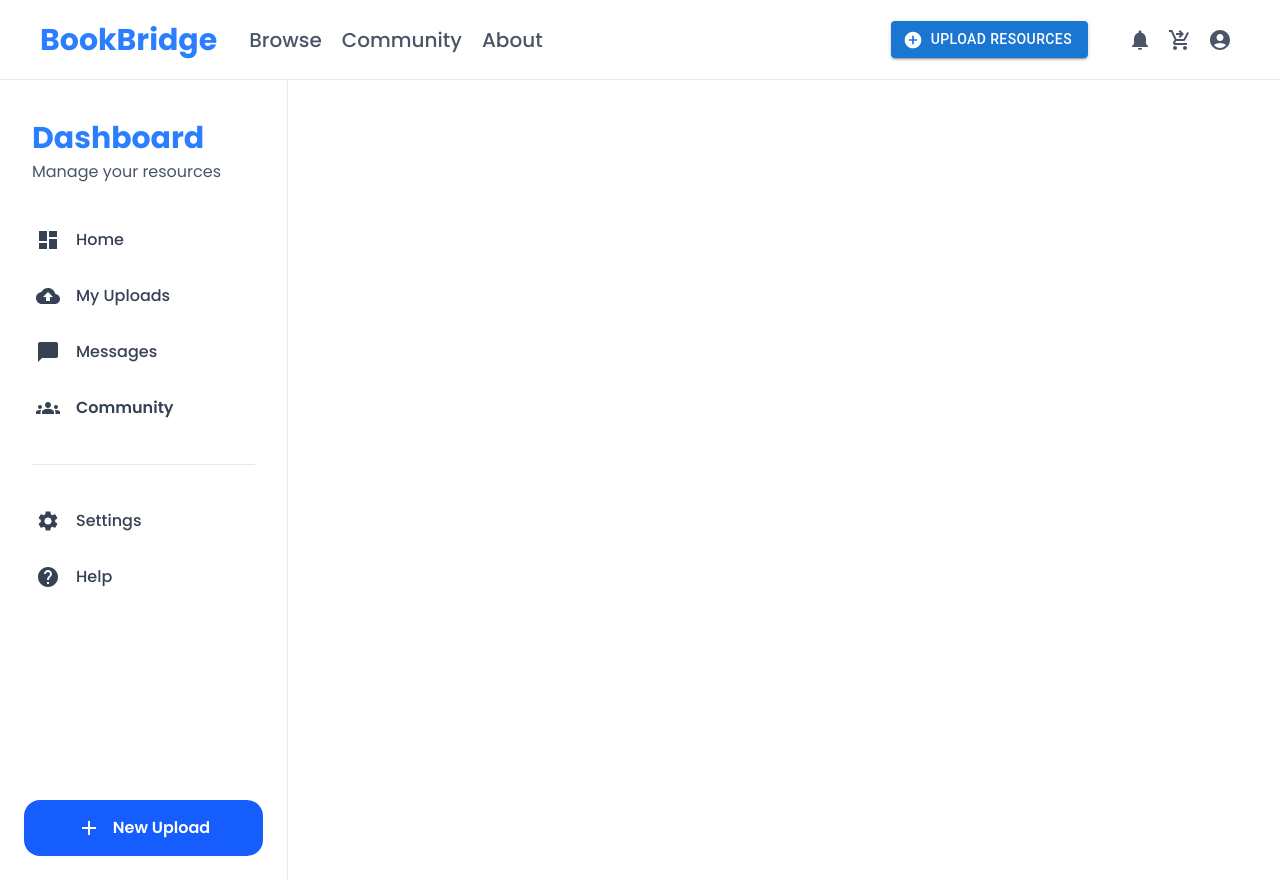
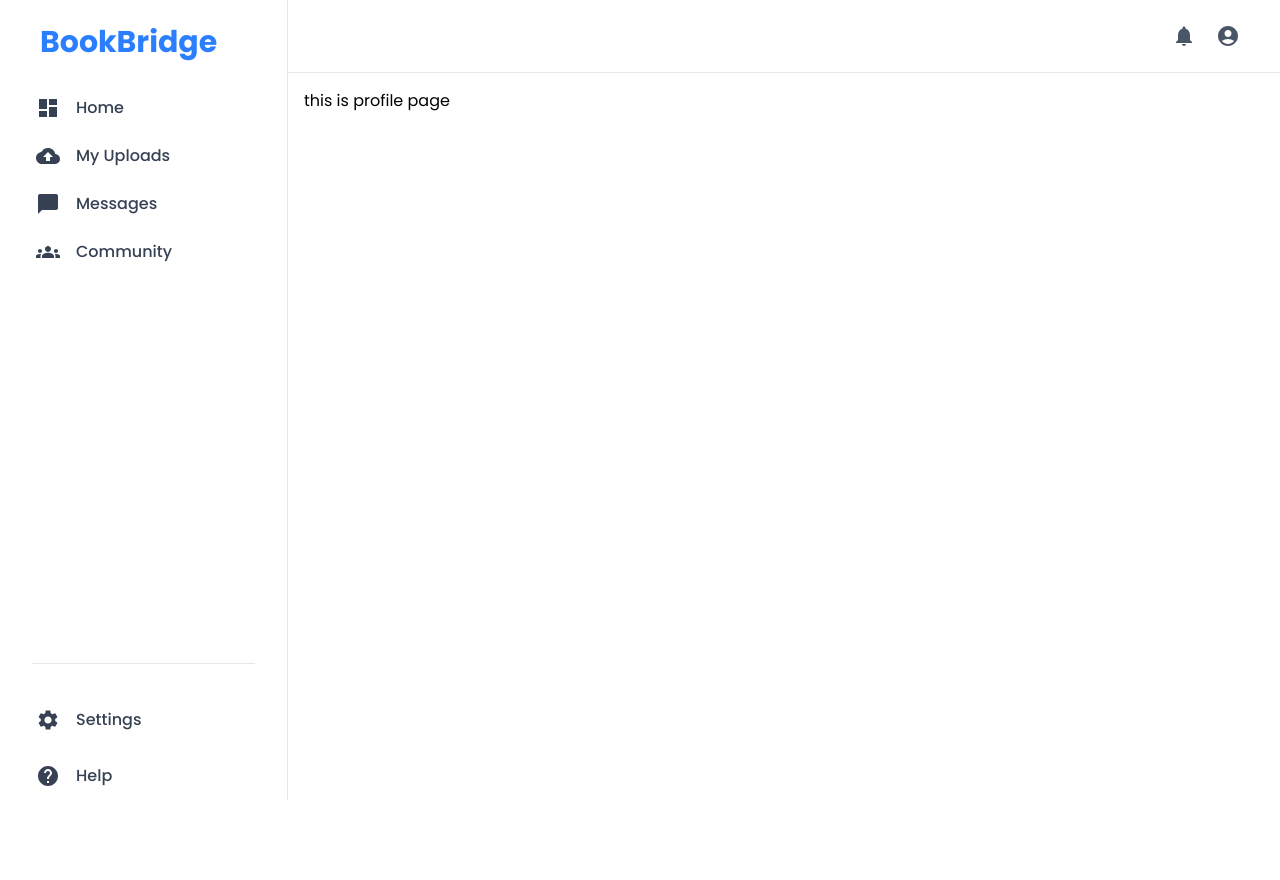
Before and after one commit to Mansij19/BOOK_BRIDGE_Frontend, a React (Vite) app: page /profile in a window 1280 px wide. After the commit the page ends 800 px from the top, so only its background shows below. Built offline with nearby package versions, Linux system fonts and the light colour scheme.

Commit message:
refactor: restructure UI components and implement new dashboard layout

```diff
--- /dev/null
+++ b/src/components/Layout/DashboardLayout.jsx
@@ -0,0 +1,18 @@
+import React from "react";
+import DashboardSideBar from "../UI/DashboardSideBar";
+import DashboardNavbar from "../UI/DashboardNavbar";
+import { Outlet } from "react-router-dom";
+
+const DashboardLayout = () => {
+  return (
+    <div className="w-full h-screen flex">
+      <DashboardSideBar />
+      <div className="flex flex-col w-[calc(100%-288px)]">
+        <DashboardNavbar />
+        <div className="w-full h-full p-4"><Outlet /></div>
+      </div>
+    </div>
+  );
+};
+
+export default DashboardLayout;
--- /dev/null
+++ b/src/components/UI/DashboardNavbar.jsx
@@ -0,0 +1,28 @@
+import NotificationsIcon from "@mui/icons-material/Notifications";
+import ShoppingCartCheckoutIcon from "@mui/icons-material/ShoppingCartCheckout";
+import AccountCircleIcon from "@mui/icons-material/AccountCircle";
+import AddCircleIcon from "@mui/icons-material/AddCircle";
+import { Button, IconButton, Typography } from "@mui/material";
+import { Link, useLocation, useNavigate } from "react-router-dom";
+import NavLinks from "./NavBar/component/NavLinks";
+function DashboardNavbar() {
+  const location = useLocation();
+  const pathName = location.pathname;
+
+  return (
+    <>
+      <nav className="w-full h-20 bg-white border-b border-gray-200 flex items-center justify-end px-10">
+        <div className="flex gap-5 justify-center items-center">
+          <div>
+            <NotificationsIcon className="text-gray-600 hover:text-blue-500 cursor-pointer" />
+          </div>
+          <div>
+            <AccountCircleIcon className="text-gray-600 hover:text-blue-500 cursor-pointer" />
+          </div>
+        </div>
+      </nav>
+    </>
+  );
+}
+
+export default DashboardNavbar;
--- /dev/null
+++ b/src/components/UI/DashboardSideBar.jsx
@@ -0,0 +1,61 @@
+import React from "react";
+import DashboardIcon from "@mui/icons-material/Dashboard";
+import CloudUploadIcon from "@mui/icons-material/CloudUpload";
+import ChatBubbleIcon from "@mui/icons-material/ChatBubble";
+import GroupsIcon from "@mui/icons-material/Groups";
+import SettingsIcon from "@mui/icons-material/Settings";
+import HelpIcon from "@mui/icons-material/Help";
+import IconButton from "@mui/material/IconButton";
+import AddIcon from "@mui/icons-material/Add";
+import { Link } from "react-router-dom";
+const DashboardSideBar = () => {
+  const sideItems = [
+    { to: "/profile", icon: <DashboardIcon />, label: "Home" },
+    { to: "/uploads", icon: <CloudUploadIcon />, label: "My Uploads" },
+    { to: "/messages", icon: <ChatBubbleIcon />, label: "Messages" },
+    { to: "/community", icon: <GroupsIcon />, label: "Community" },
+  ];
+
+  return (
+    <>
+      <aside className="w-72 h-screen border-r border-gray-200 bg-white flex flex-col items-center justify-between">
+        <div className="w-full">
+          <div className="text-3xl flex items-center gap-4 w-full px-5 py-3 font-bold text-blue-500">
+            <Link className="w-full flex items-center gap-4 px-5 py-3" to="/">
+              {" "}
+              BookBridge{" "}
+            </Link>
+          </div>
+
+          <div className="px-4 space-y-2">
+            {sideItems.map((item, index) => (
+              <Link to={item.to} key={index}>
+                <button className="flex items-center gap-4 w-full px-5 py-3 rounded-xl text-gray-700 hover:bg-gray-100 transition cursor-pointer">
+                  {item.icon}
+                  <span className="font-medium">{item.label}</span>
+                </button>
+              </Link>
+            ))}
+          </div>
+        </div>
+        <div className="w-full">
+          <div className="mx-8 my-8 border-t border-gray-200"></div>
+
+          <div className="px-4 space-y-2">
+            <button className="flex items-center gap-4 w-full px-5 py-3 rounded-xl text-gray-700 hover:bg-gray-100 transition cursor-pointer">
+              <SettingsIcon />
+              <span className="font-medium">Settings</span>
+            </button>
+
+            <button className="flex items-center gap-4 w-full px-5 py-3 rounded-xl text-gray-700 hover:bg-gray-100 transition cursor-pointer">
+              <HelpIcon />
+              <span className="font-medium">Help</span>
+            </button>
+          </div>
+        </div>
+      </aside>
+    </>
+  );
+};
+
+export default DashboardSideBar;
--- a/src/components/UI/NavBar/NavBar.jsx
+++ b/src/components/UI/NavBar/NavBar.jsx
@@ -2,9 +2,9 @@ import NotificationsIcon from "@mui/icons-material/Notifications";
 import ShoppingCartCheckoutIcon from "@mui/icons-material/ShoppingCartCheckout";
 import AccountCircleIcon from "@mui/icons-material/AccountCircle";
 import AddCircleIcon from "@mui/icons-material/AddCircle";
-import NavLinks from "./component/NavLinks";
 import { Button, IconButton, Typography } from "@mui/material";
 import { Link, useLocation, useNavigate } from "react-router-dom";
+import NavLinks from "./component/NavLinks";
 function Navbar() {
   const location = useLocation();
   const pathName = location.pathname;
--- a/src/components/UI/NavBar/ProfilePageSideBar.jsx
+++ /dev/null
@@ -1,78 +0,0 @@
-import React from 'react'
-import DashboardIcon from '@mui/icons-material/Dashboard';
-import CloudUploadIcon from '@mui/icons-material/CloudUpload';
-import ChatBubbleIcon from '@mui/icons-material/ChatBubble';
-import GroupsIcon from '@mui/icons-material/Groups';
-import SettingsIcon from '@mui/icons-material/Settings';
-import HelpIcon from '@mui/icons-material/Help';
-import IconButton from "@mui/material/IconButton";
-import AddIcon from '@mui/icons-material/Add';
-// import NavBar from '../components/UI/NavBar/NavBar';
-import NavBar from "./NavBar";
-const SideBar = () => {
-  return (
-    <>
-    <NavBar />
-    <aside className="w-72 min-h-screen border-r border-gray-200 bg-white flex flex-col justify-between">
-      {/* Top */}
-      <div>
-        {/* Heading */}
-        <div className="px-8 pt-10 pb-8">
-          <h2 className="text-3xl font-bold text-blue-500">Dashboard</h2>
-          <p className="text-gray-600 mt-1">Manage your resources</p>
-        </div>
-
-        {/* Menu */}
-        <div className="px-4 space-y-2">
-          <button className="flex items-center gap-4 w-full px-5 py-3 rounded-xl text-gray-700 hover:bg-gray-100 transition">
-            <DashboardIcon />
-            <span className="font-medium">Home</span>
-          </button>
-
-          <button className="flex items-center gap-4 w-full px-5 py-3 rounded-xl text-gray-700 hover:bg-gray-100 transition">
-            <CloudUploadIcon />
-            <span className="font-medium">My Uploads</span>
-          </button>
-
-          <button className="flex items-center gap-4 w-full px-5 py-3 rounded-xl text-gray-700 hover:bg-gray-100 transition">
-            <ChatBubbleIcon />
-            <span className="font-medium">Messages</span>
-          </button>
-
-          {/* Active Item */}
-          <button className="flex items-center gap-4 w-full px-5 py-3 rounded-xl text-gray-700 hover:bg-gray-100 transition">
-            <GroupsIcon />
-            <span className="font-semibold">Community</span>
-          </button>
-        </div>
-
-        {/* Divider */}
-        <div className="mx-8 my-8 border-t border-gray-200"></div>
-
-        {/* Bottom Menu */}
-        <div className="px-4 space-y-2">
-          <button className="flex items-center gap-4 w-full px-5 py-3 rounded-xl text-gray-700 hover:bg-gray-100 transition">
-            <SettingsIcon />
-            <span className="font-medium">Settings</span>
-          </button>
-
-          <button className="flex items-center gap-4 w-full px-5 py-3 rounded-xl text-gray-700 hover:bg-gray-100 transition">
-            <HelpIcon />
-            <span className="font-medium">Help</span>
-          </button>
-        </div>
-      </div>
-
-      {/* Upload Button */}
-      <div className="p-6">
-        <button className="flex items-center justify-center gap-3 w-full bg-blue-600 hover:bg-blue-700 text-white py-4 rounded-2xl font-semibold transition">
-          <AddIcon />
-          New Upload
-        </button>
-      </div>
-    </aside>
-    </>
-  )
-}
-
-export default SideBar
--- a/src/components/section/Hero.jsx
+++ b/src/components/section/Hero.jsx
@@ -1,7 +1,7 @@
 import React from "react";
 import SearchIcon from "@mui/icons-material/Search";
 import Analytics from "./components/Analytics";
-import CustomButton from "../UI/NavBar/Button";
+import CustomButton from "../UI/Button";
 import ImageSection from "./components/ImageSection";
 // import ImageSection from "./components/ImageSection";
 function Hero() {
--- a/src/pages/NotificationPage.jsx
+++ b/src/pages/NotificationPage.jsx
@@ -1,10 +1,9 @@
 import React from 'react'
 // import Navbar from '../components/UI/NavBar/NavBar'
-import SideBar from '../components/UI/NavBar/ProfilePageSideBar'
+import SideBar from '../components/UI/DashboardSideBar'
 const NotificationPage = () => {
   return (
     <>
-      <SideBar />
       <div className="ml-40 flex-1 p-8 flex-row">
         <h1 className="ml-40 flex-1 p-8 flex-rowtext-3xl font-bold">Notifications</h1>
       </div>
--- a/src/pages/ProfilePage.jsx
+++ b/src/pages/ProfilePage.jsx
@@ -1,10 +1,10 @@
 import React from 'react'
-import SideBar from "../components/UI/NavBar/ProfilePageSideBar";
+import SideBar from "../components/UI/DashboardSideBar";
 
 const ProfilePAge = () => {
   return (
     <div>
-      <SideBar />
+      this is profile page
     </div>
   )
 }
--- a/src/routes/AppRoutes.jsx
+++ b/src/routes/AppRoutes.jsx
@@ -9,6 +9,7 @@ import ProfilePage from "../pages/ProfilePage";
 import UploadPage from "../pages/UploadPage";
 import NotificationsPage from "../pages/NotificationPage";
 import CartPage from "../pages/CartPage";
+import DashboardLayout from "../components/Layout/DashboardLayout";
 // import AuthLayout from "../layouts/AuthLayout";
 
 const AppRoutes = () => {
@@ -21,12 +22,15 @@ const AppRoutes = () => {
         <Route path="/browse" element={<BrowsePage />} />
         <Route path="/Community" element={<CommunityPage />} />
         <Route path="/About" element={<AboutPage />} />
+      </Route>
 
+      {/* User Pages */}
+      <Route element={<DashboardLayout />}>
+        <Route path="/profile" element= {<ProfilePage />} />
+        <Route path="/uploads" element= {<UploadPage />} />
+        <Route path="/notifications" element= {<NotificationsPage />} />
+        <Route path="/cart" element= {<CartPage />} />
       </Route>
-      <Route path="/profile" element= {<ProfilePage />} />
-      <Route path="/uploads" element= {<UploadPage />} />
-      <Route path="/notifications" element= {<NotificationsPage />} />
-      <Route path="/cart" element= {<CartPage />} />
 
       {/* Authentication */}
       {/* <Route element={<AuthLayout />}>
```
Also changed, not shown: src/components/UI/Button.jsx (renamed from src/components/UI/NavBar/Button.jsx).
